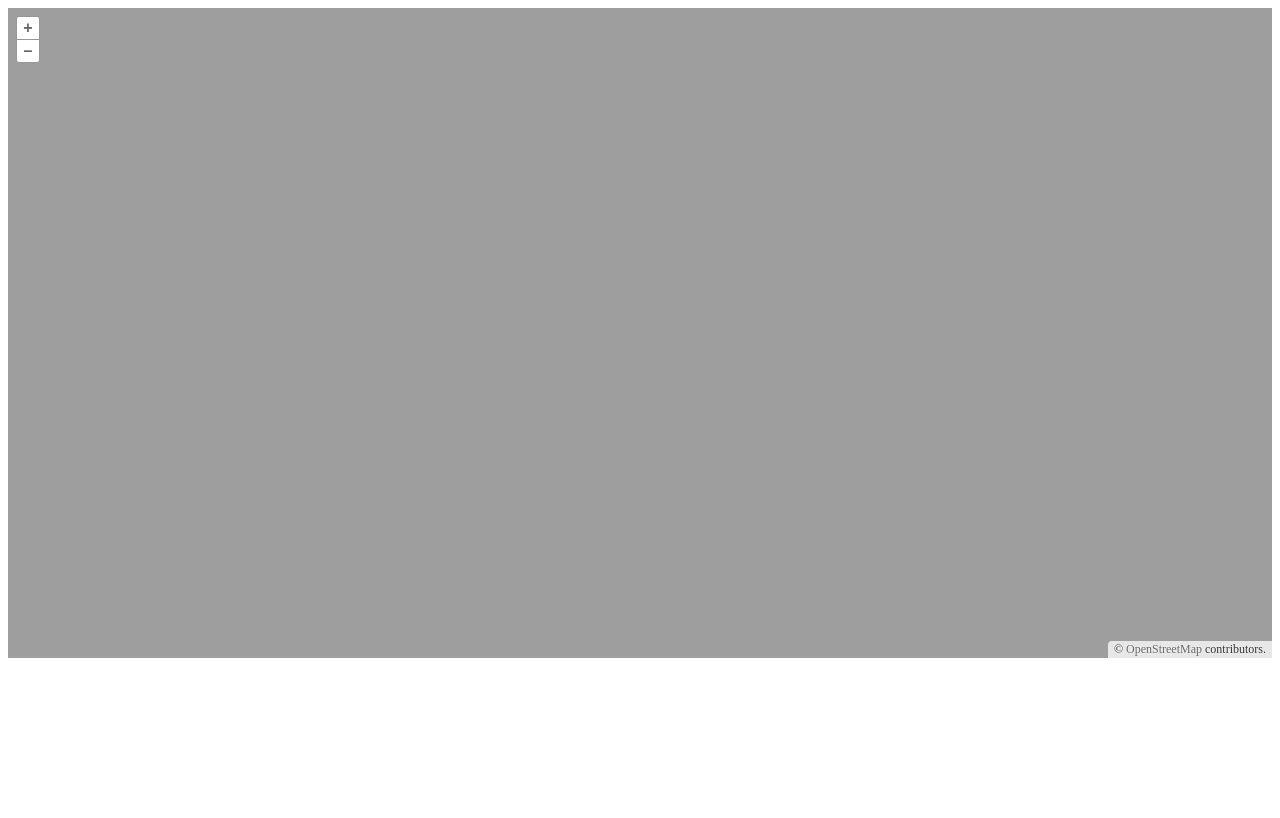
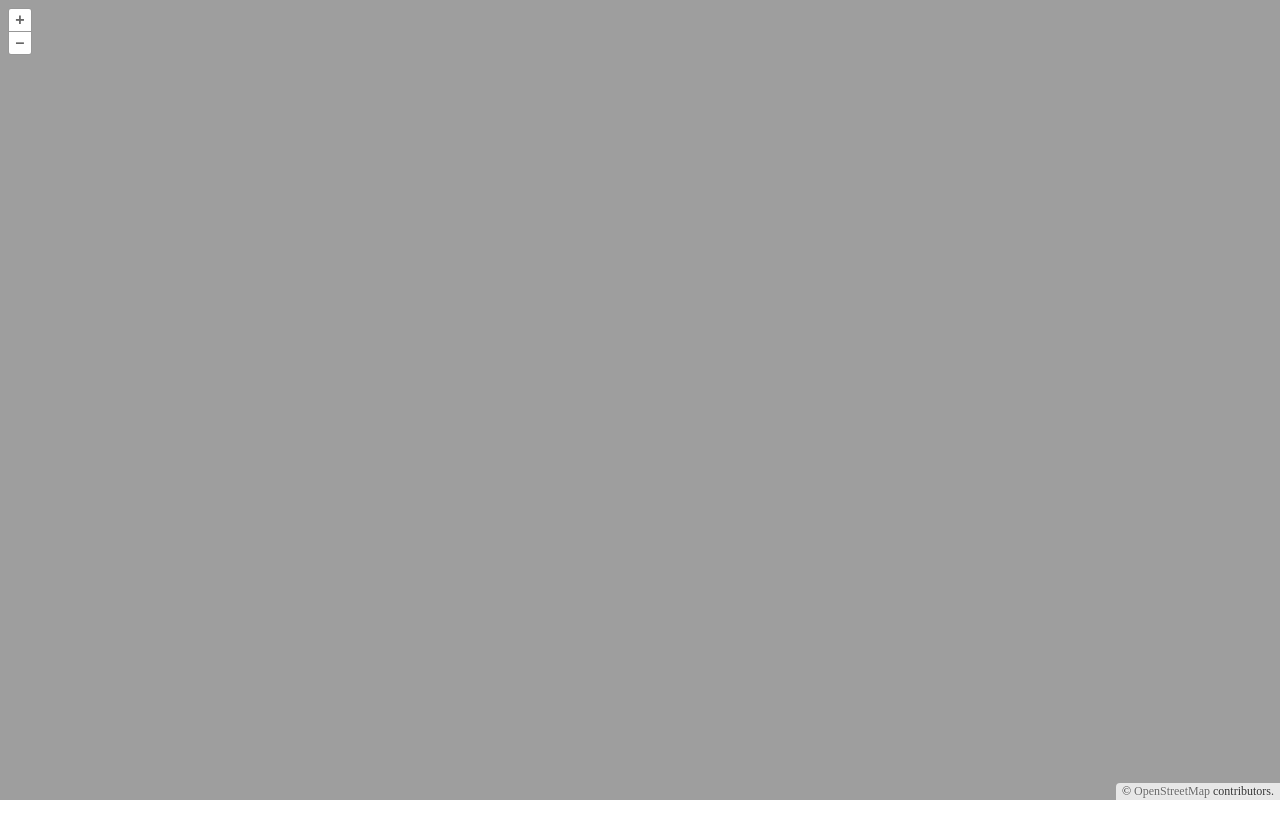
Before and after one commit to TayyabMir056/OpenlayersWMS, a website built with Parcel: page index.html in a window 1280 px wide. Built offline with nearby package versions, Linux system fonts and the light colour scheme.

Commit message:
full screen height

```diff
--- a/index.html
+++ b/index.html
@@ -6,9 +6,14 @@
     <!-- Pointer events polyfill for old browsers, see https://caniuse.com/#feat=pointer -->
     <script src="https://unpkg.com/elm-pep"></script>
     <style>
+      html, body {
+        height: 100%;
+        margin: 0px;
+    }
       .map {
         width: 100%;
-        height:650px;
+        height:100%;
+
       }
       .ol-popup {
         position: absolute;
```
